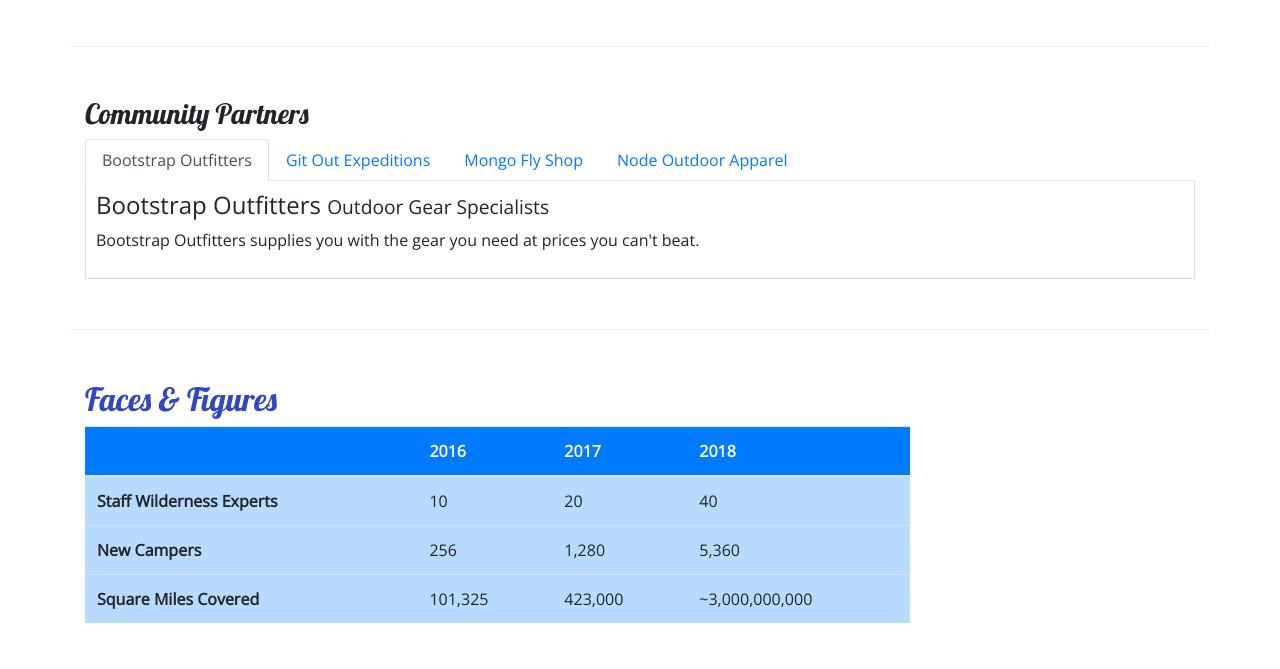
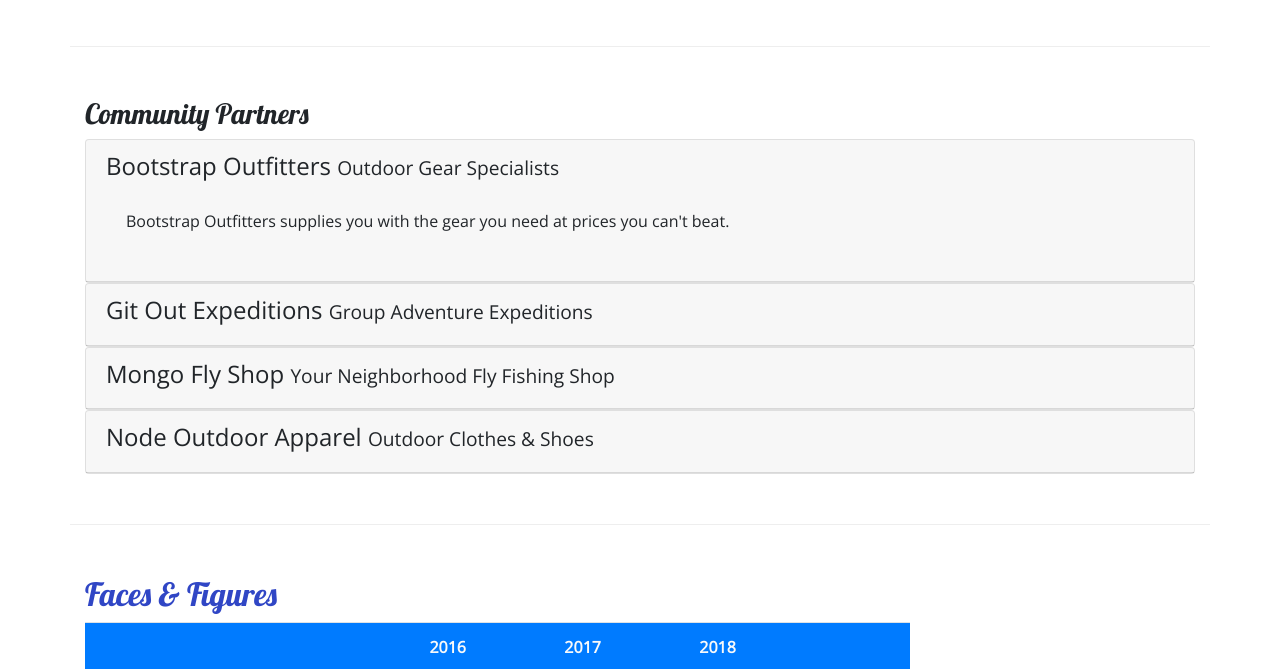
Before and after one commit to deweydc/nucamp_site, a website: page aboutus.html in a window 1280 px wide. Shown: the part 780-1449 px from the top of the page. Drawn offline with nearby package versions, Linux system fonts and the light colour scheme.

Commit message:
Accordion

```diff
--- a/aboutus.html
+++ b/aboutus.html
@@ -117,8 +117,8 @@
         <div class="row row-content">
             <div class="col">
                 <h3>Community Partners</h3>
-                <ul class="nav nav-tabs">
-                    <li class="nav-item"><a href="#bootstrap" class="nav-link active" role="tab" data-toggle="tab">
+                <!-- <ul class="nav nav-tabs">
+                    <li class="nav-item"><a href="#bootstrap" class="nav-link active" role="tab" data-toggle="tab">   <------ replacing tabs with Accordion
                             Bootstrap Outfitters</a></li>
                     <li class="nav-item"><a href="#git" class="nav-link" role="tab" data-toggle="tab">Git Out
                             Expeditions</a></li>
@@ -126,33 +126,72 @@
                             Shop</a></li>
                     <li class="nav-item"><a href="#node" class="nav-link" role="tab" data-toggle="tab">Node Outdoor
                             Apparel</a></li>
-                </ul>
-                <div class="tab-content">
-                    <div role="tabpanel" class="tab-pane fade show active" id="bootstrap">
-                        <h4>Bootstrap Outfitters <small>Outdoor Gear Specialists</small></h4>
+                </ul> -->
+                <div id="accordion">
+                    <div class="card">
+                        <div class="card-header" role="tab">
+                            <h4>
+                                <a data-toggle="collase" data-target="#bootstrap">Bootstrap Outfitters
+                                    <small>Outdoor Gear Specialists</small></a>
+                            </h4>
+                            <div class="collapse show" id="bootstrap" data-parent="#accordion">
+                                <div class="card-body">
                                     <p class="d-none d-sm-block">
-                            Bootstrap Outfitters supplies you with the gear you need at prices you can't beat.
+                                        Bootstrap Outfitters supplies you with the gear you need at prices you can't
+                                        beat.
                                     </p>
                                 </div>
-                    <div role="tabpanel" class="tab-pane fade" id="git">
-                        <h4>Git Out Expeditions <small>Group Adventure Expeditions</small></h4>
+                            </div>
+                        </div>
+                    </div>
+                    <div class="card">
+                        <div class="card-header" role="tab">
+                            <h4>
+                                <a class="collapsed" data-toggle="collapse" data-target="#git">Git Out Expeditions
+                                    <small>Group Adventure
+                                        Expeditions</small></a>
+                            </h4>
+                            <div class="collapse" id="git" data-parent="#accordion">
+                                <div class="card-body">
                                     <p class="d-none d-sm-block">
-                            Join Git Out Expeditions to explore new horizons with a group of other adventurers!
+                                        Join Git Out Expeditions to explore new horizons with a group of other
+                                        adventurers!
                                     </p>
                                 </div>
-                    <div role="tabpanel" class="tab-pane fade" id="mongo">
-                        <h4>Mongo Fly Shop <small>Your Neighborhood Fly Fishing Shop</small></h4>
+                            </div>
+                        </div>
+                    </div>
+                    <div class="card">
+                        <div class="card-header" role="tab">
+                            <h4>
+                                <a class="collapsed" data-toggle="collapse" data-target="#mongo">Mongo Fly Shop
+                                    <small>Your Neighborhood Fly Fishing Shop</small></a>
+                            </h4>
+                            <div class="collapse" id="mongo" data-parent="#accordion">
+                                <div class="card-body">
                                     <p class="d-none d-sm-block">
-                            Need a new fishing pole, a tacklebox, or flies of all kinds? Stop by Mongo Fly Shop.
+                                        Need a new fishing pole, a tacklebox, or flies of all kinds? Stop by Mongo Fly
+                                        Shop.
                                     </p>
                                 </div>
-                    <div role="tabpanel" class="tab-pane fade" id="node">
-                        <h4>Node Outdoor Apparel <small>Outdoor Clothes & Shoes</small></h4>
+                            </div>
+                        </div>
+                    </div>
+                    <div class="card">
+                        <div class="card-header" role="tab">
+                            <h4>
+                                <a class="collapsed" data-toggle="collapse" data-target="#node">Node Outdoor Apparel
+                                    <small>Outdoor Clothes & Shoes</small></a>
+                            </h4>
+                            <div class="collapse" id="node" data-parent="#accordion">
+                                <div class="card-body">
                                     <p class="d-none d-sm-block">
-                            From polar fleeces to swimsuits, hiking boots to waders, a visit to Node will be sure to get
-                            you
-                            covered.
+                                        From polar fleeces to swimsuits, hiking boots to waders, a visit to Node will be
+                                        sure to get you covered.
                                     </p>
+                                </div>
+                            </div>
+                        </div>
                     </div>
                 </div>
             </div>
```
Lines whose indentation alone changed are shown as unchanged.
